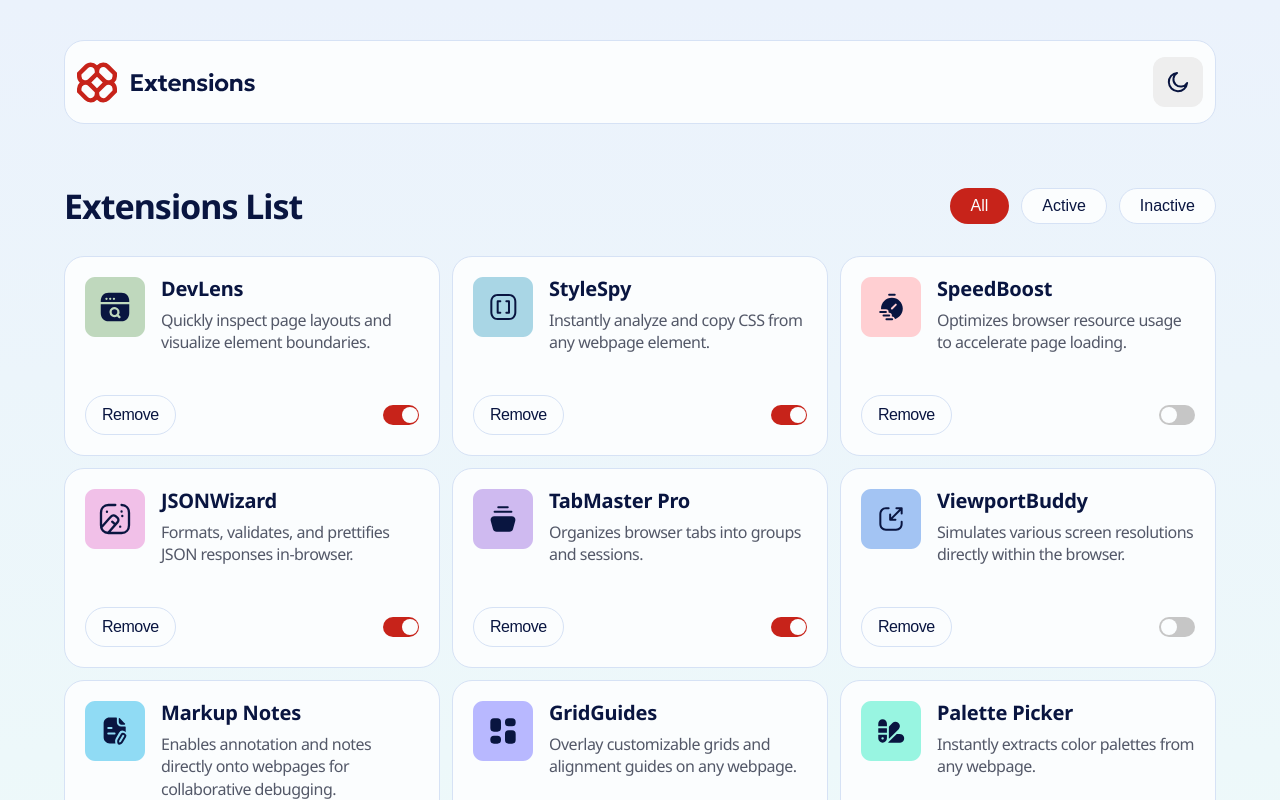
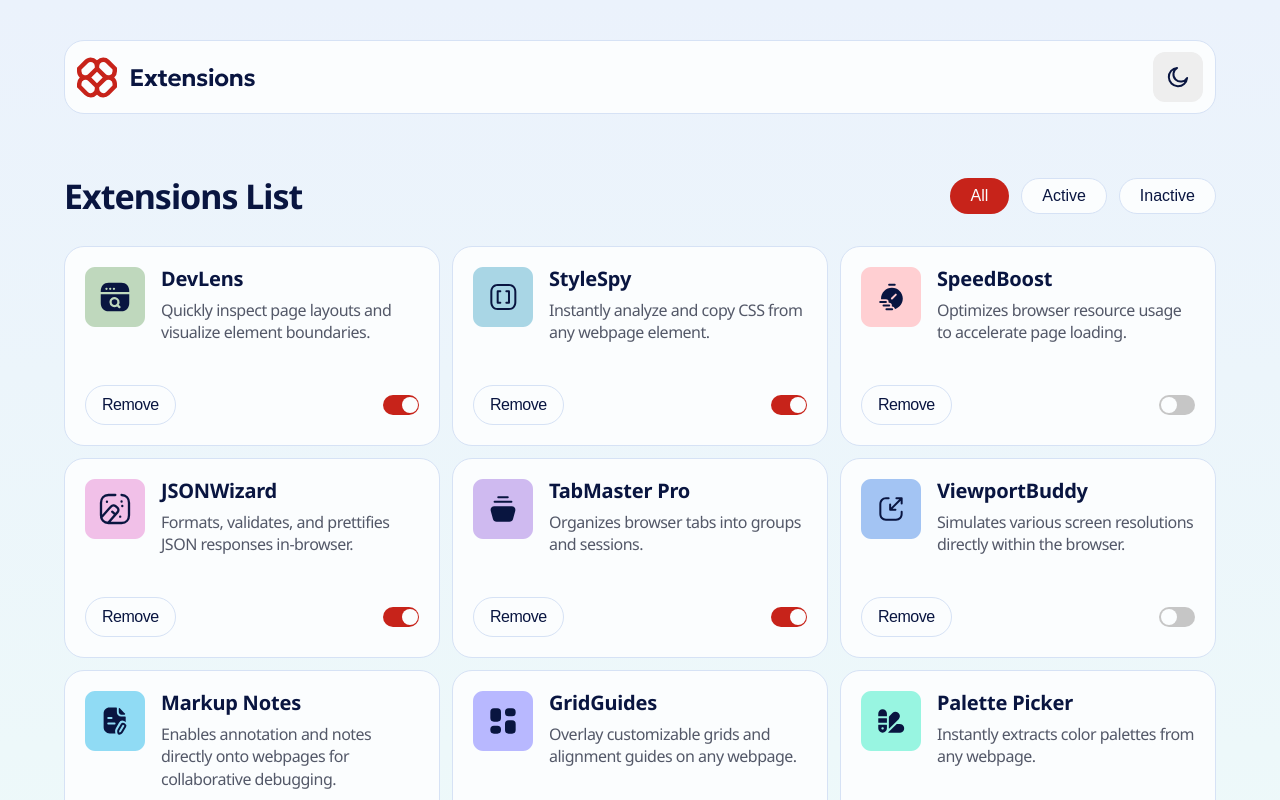
Before and after one commit to CrownedTechie/chrome-extensions-manager, a React (Vite) app: page / in a window 1280 px wide. Shown: the top 800 px of the page. Built offline with nearby package versions, Linux system fonts and the light colour scheme.

Commit message:
fix:: header height

```diff
--- a/src/components/header/index.tsx
+++ b/src/components/header/index.tsx
@@ -10,6 +10,7 @@ const HeaderContainer = styled.header`
  padding: var(--spacing200) var(--spacing150);
  border: 1px solid transparent;
  border-radius: var(--rounded20);
+ max-height: 4.625rem;
 
  body[data-theme="light"] & {
   background-color: var(--neutral0);
```
